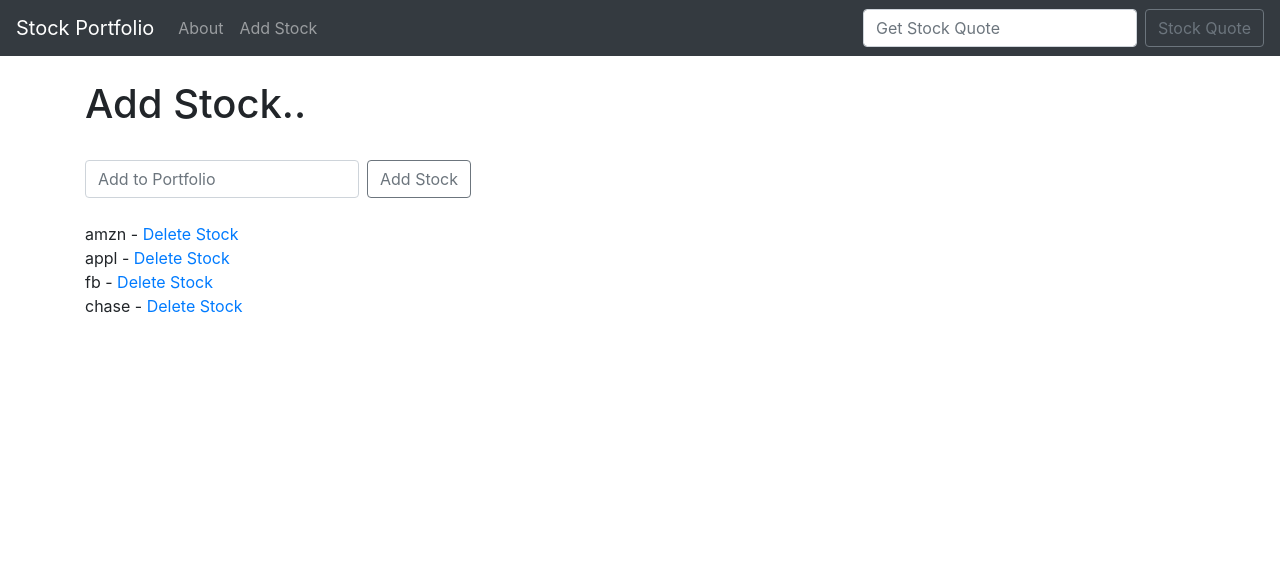
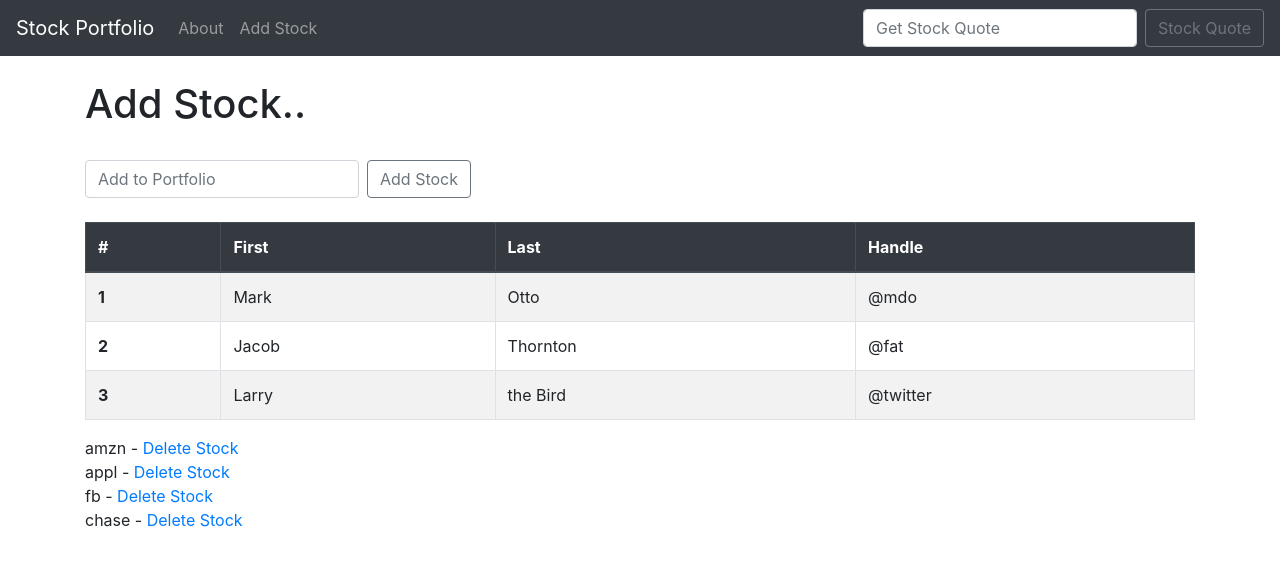
Before and after one commit to santiagoelie/stock-market-portfolio-python-django, a Django app: page /add_stock.html in a window 1280 px wide. Shown: the top 566 px of the page. Run offline with Django 3.2, Linux system fonts and the light colour scheme; data comes from the database, SQL or seed files in the repository; some libraries are stand-ins or nearby versions.

Commit message:
add Table from getbootstrap
add table configuration in add_stock page

```diff
--- a/quotes/templates/add_stock.html
+++ b/quotes/templates/add_stock.html
@@ -12,6 +12,37 @@
 
 <br/>
 
+<table class="table table-striped table-bordered table-hover">
+    <thead class="thead-dark">
+      <tr>
+        <th scope="col">#</th>
+        <th scope="col">First</th>
+        <th scope="col">Last</th>
+        <th scope="col">Handle</th>
+      </tr>
+    </thead>
+    <tbody>
+      <tr>
+        <th scope="row">1</th>
+        <td>Mark</td>
+        <td>Otto</td>
+        <td>@mdo</td>
+      </tr>
+      <tr>
+        <th scope="row">2</th>
+        <td>Jacob</td>
+        <td>Thornton</td>
+        <td>@fat</td>
+      </tr>
+      <tr>
+        <th scope="row">3</th>
+        <td>Larry</td>
+        <td>the Bird</td>
+        <td>@twitter</td>
+      </tr>
+    </tbody>
+  </table>
+
 {% for item in ticker %}
     {{ item }} - <a href="{% url 'delete' item.id %}">Delete Stock</a><br/>
 {% endfor %}
```
